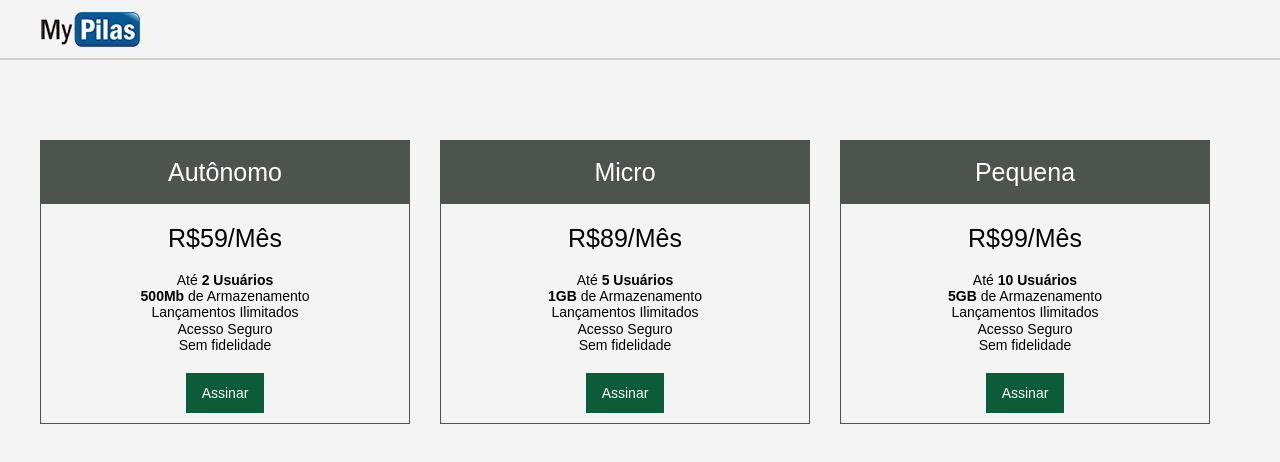
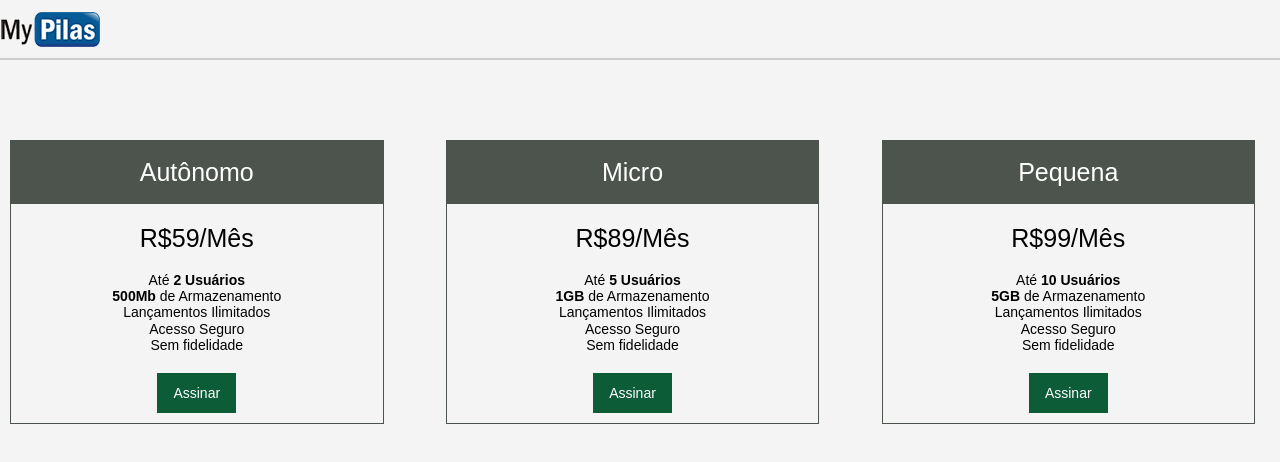
Before and after one commit to Gaudiobruno22/Azematti-Front_End, a plain HTML site: page index.html in a window 1280 px wide. Drawn offline with Linux system fonts and the light colour scheme.

Commit message:
Adicionando viewport e Primeiras Implementações Responsivas

```diff
--- a/css/style.css
+++ b/css/style.css
@@ -3,7 +3,7 @@
 }
 
 #plano{
-   padding: 80px 0;
+   padding: 80px 10px;
 }
 
 body{
@@ -23,7 +23,7 @@ header img{
 }
 
 .container{
-    width: 1200px;
+    width: 100%;
     margin: 0 auto;
     padding-left: 0;
     padding-right: 15px;
@@ -35,12 +35,17 @@ header img{
     clear: both;
 }
 
+@media(min-width: 800px){
+    article{
+        width: 30%;
+        float: left;
+        margin-right: 5%;
+    }
+}
+
 article{
+    padding: 10px;
     border: 1px solid #4d534d;
-    width: 370px;
-    padding: 10px;
-    float: left;
-    margin-right: 30px;
 }
 
 article > h2{
@@ -84,5 +89,5 @@ article > footer{
 }
 
 .botao:hover, .botao:focus {
-    background-color: blue;
+    background-color: rgb(59, 112, 52);
 }
--- a/index.html
+++ b/index.html
@@ -2,6 +2,8 @@
 <html>
     <head>
         <meta charset="utf-8">
+        <meta name="viewport" content="width=devide-width, initial-scale=1">
+
         <title>MyPilas</title>
         <link rel="stylesheet" href="css/normalize.css">
         <link rel="stylesheet" href="css/style.css">
```
